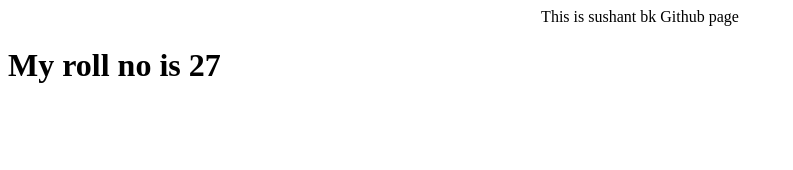
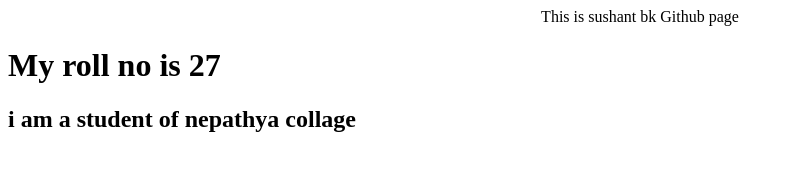
Before and after one commit to sushantbk62/Github-pages, a plain HTML site: page index.html in a window 1280 px wide. Shown: the whole page, without its empty margins (0-793 px from the left). Drawn offline with Linux system fonts and the light colour scheme.

Commit message:
added about my collage info

```diff
--- a/index.html
+++ b/index.html
@@ -5,5 +5,6 @@
   <body>
     <center>This is sushant bk Github page</center>
     <h1>My roll no is  27</h1>
+    <h2>i am a student of nepathya collage</h2>
   </body>
 </html>
```
